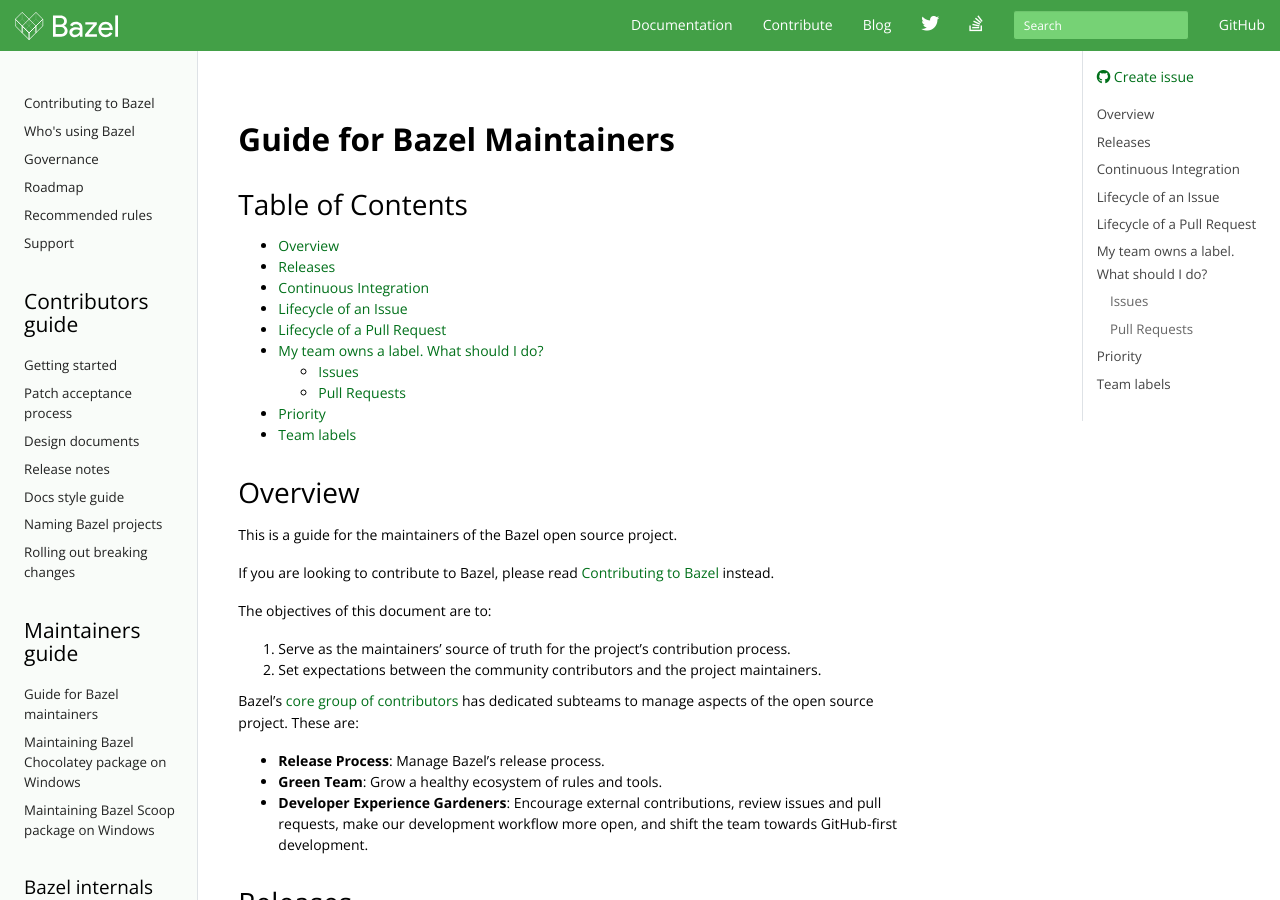
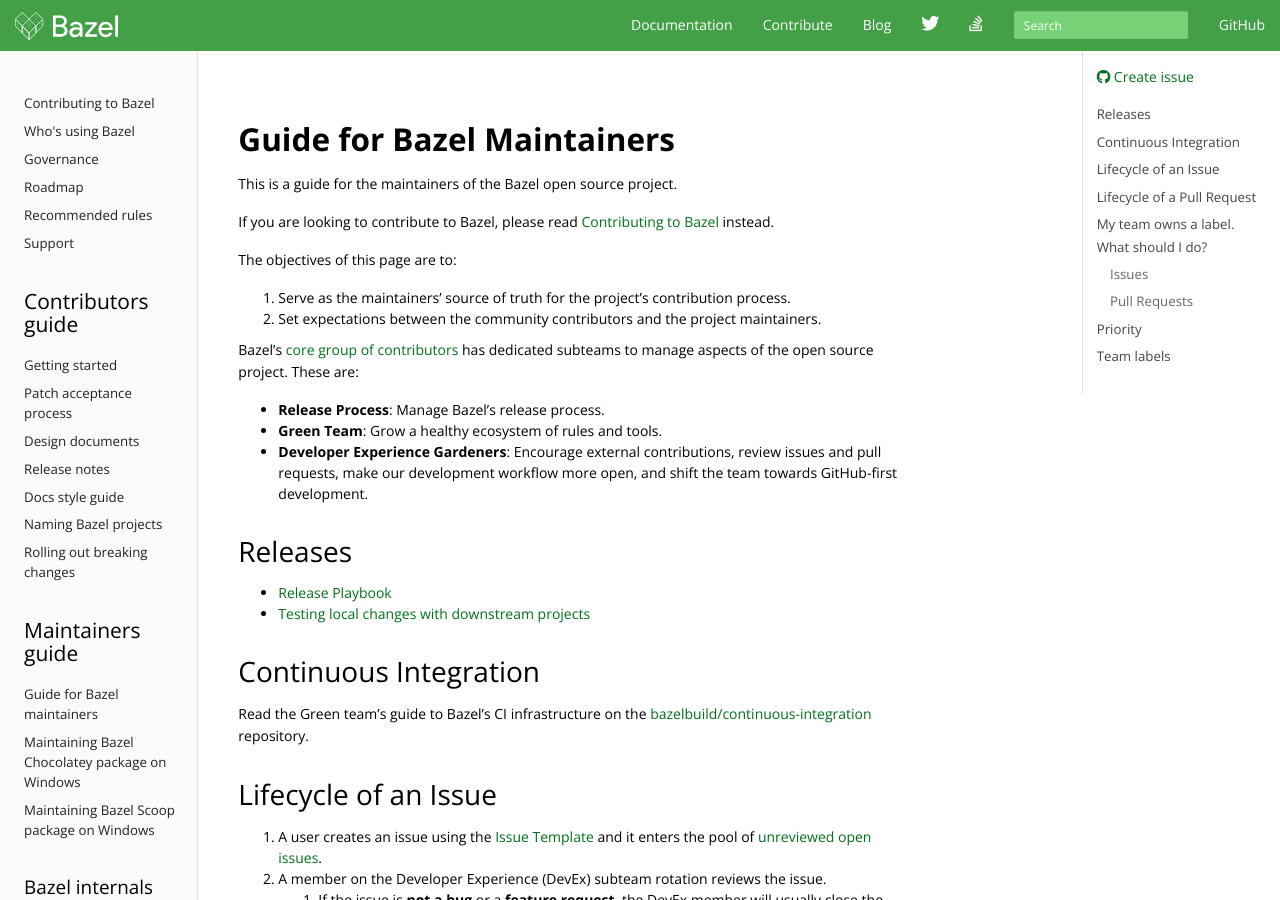
Before and after one commit to bazelbuild/bazel-website, a Jekyll site: the page built from maintaining/maintainers-guide.md, in a window 1280 px wide and 900 px high. Built offline with Jekyll 4.4.1, drawn with Linux system fonts in a browser that asks for light colours; nearby versions of some CDN libraries; library files that are not in the unit come from our copies; comment, search, counter and statistics services are not loaded; the table of contents is made by our own code; some of the changed text lies outside the part shown.

Commit message:
Update maintainers guide

```diff
--- a/maintaining/maintainers-guide.md
+++ b/maintaining/maintainers-guide.md
@@ -5,20 +5,12 @@
 
 # Guide for Bazel Maintainers
 
-## Table of Contents
-{:.no_toc}
-
-* ToC
-{:toc}
-
-## Overview
-
 This is a guide for the maintainers of the Bazel open source project.
 
 If you are looking to contribute to Bazel, please read [Contributing to
 Bazel](/contributing.html) instead.
 
-The objectives of this document are to:
+The objectives of this page are to:
 
 1. Serve as the maintainers' source of truth for the project’s contribution
    process.
```
Also changed, not shown: other parts of maintaining/maintainers-guide.md (+1 -1 lines).
